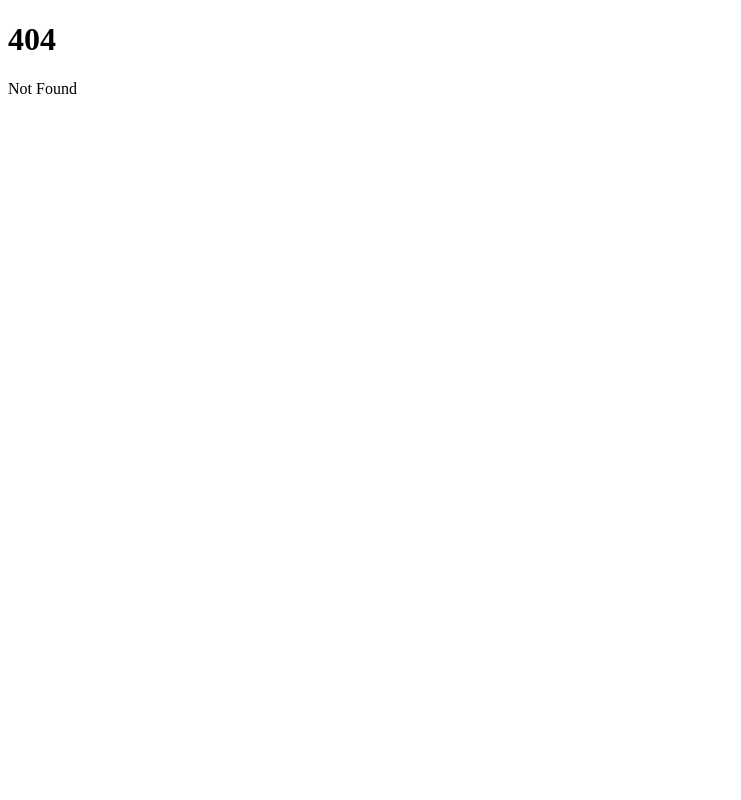
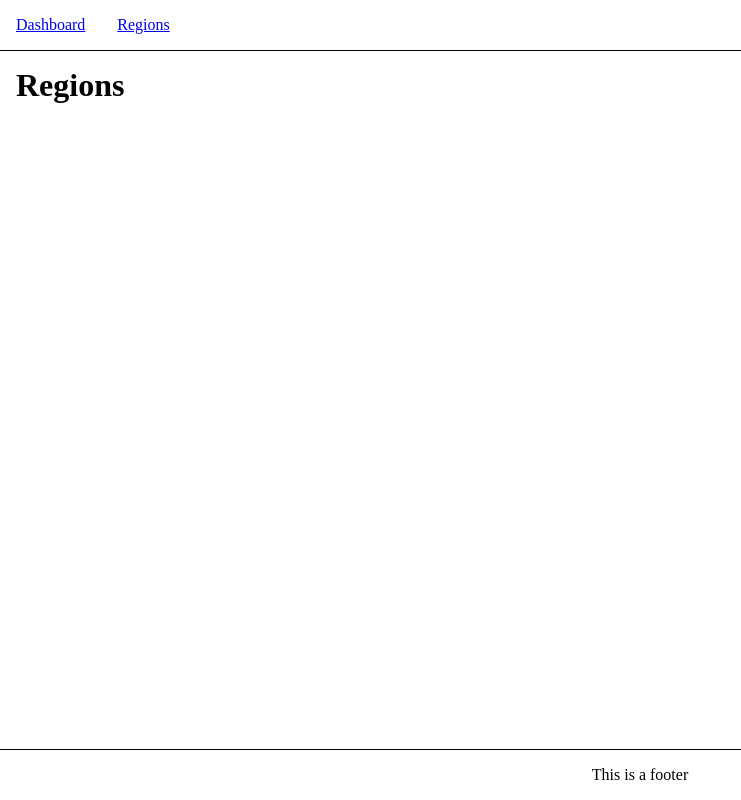
Before and after one commit to J-dance/carbon-dash, a SvelteKit app: page /regions in a window 1280 px wide. Before the commit this address had no page. Shown: the whole page, without its empty margins (0-741 px from the left). Built offline with nearby package versions, Linux system fonts and the light colour scheme.

Commit message:
added pages and basic layout

```diff
--- a/package.json
+++ b/package.json
@@ -23,5 +23,6 @@
 		"svelte-check": "^4.6.0",
 		"typescript": "^6.0.3",
 		"vite": "^8.3.0"
-	}
+	},
+	"packageManager": "pnpm@12.21.0+sha512.66fd8278ee28935ce951792d34367ff3af5c432a2756445823029533835b8da529bbe0be5130afd56ed0713fb8789e47bad82d93bd5ae2fe54b15562d6276ef0"
 }
--- a/src/routes/+layout.svelte
+++ b/src/routes/+layout.svelte
@@ -1,12 +1,39 @@
 <script lang="ts">
-	import favicon from '#lib/assets/favicon.svg';
-	import type { LayoutProps } from './$types';
+  import favicon from "#lib/assets/favicon.svg";
+  import "./layout.css";
+  import type { LayoutProps } from "./$types";
 
-	let { children }: LayoutProps = $props();
+  let { children }: LayoutProps = $props();
 </script>
 
 <svelte:head>
-	<link rel="icon" href={favicon} />
+  <link rel="icon" href={favicon} />
 </svelte:head>
 
+<nav>
+  <a href="/">Dashboard</a>
+  <a href="/regions">Regions</a>
+</nav>
 {@render children()}
+
+<footer>This is a footer</footer>
+
+<style>
+  nav {
+    display: flex;
+    align-items: center;
+    gap: 2em;
+    height: auto;
+    border-bottom: 1px solid black;
+    padding: 1em;
+  }
+
+  footer {
+    display: flex;
+    align-items: center;
+    justify-content: center;
+    height: auto;
+    border-top: 1px solid black;
+    padding: 1em;
+  }
+</style>
--- a/src/routes/+page.svelte
+++ b/src/routes/+page.svelte
@@ -1,2 +1,10 @@
-<h1>Welcome to SvelteKit</h1>
-<p>Visit <a href="https://svelte.dev/docs/kit">svelte.dev/docs/kit</a> to read the documentation</p>
+<main>
+  <h1>Great Britian Carbon Intensity</h1>
+</main>
+
+<style>
+  main {
+    display: flex;
+    flex-direction: column;
+  }
+</style>
--- /dev/null
+++ b/src/routes/layout.css
@@ -0,0 +1,17 @@
+body {
+  min-height: 100dvh;
+
+  display: flex;
+  flex-direction: column;
+}
+
+* {
+  box-sizing: border-box;
+  padding: 0;
+  margin: 0;
+}
+
+main {
+  flex: 1;
+  padding: 1em;
+}
--- /dev/null
+++ b/src/routes/regions/+page.svelte
@@ -0,0 +1,5 @@
+<script></script>
+
+<main>
+  <h1>Regions</h1>
+</main>
```
Also changed, not shown: 1 other file (tests, documents, lock files or other folders).
